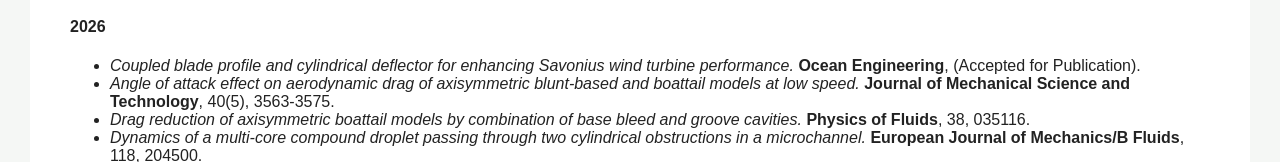
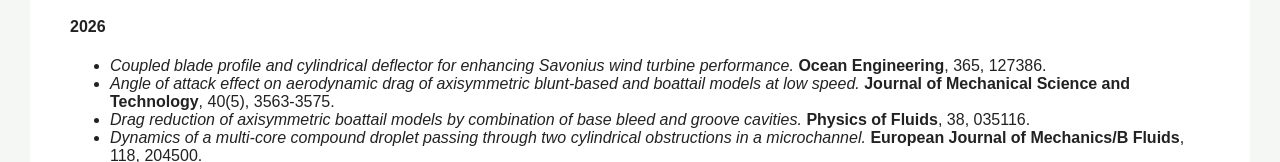
Before and after one commit to AFM-G/AFM-G.github.io, a plain HTML site: page publications.html in a window 1280 px wide. Shown: the part 236-398 px from the top of the page. Drawn offline with Linux system fonts and the light colour scheme.

Commit message:
Update publications.html

```diff
--- a/publications.html
+++ b/publications.html
@@ -28,7 +28,7 @@
 <h4>2026</h4>
 <ul class="pub-list">
   <li><i>Coupled blade profile and cylindrical deflector for enhancing Savonius wind turbine performance.</i>
-      <b>Ocean Engineering</b>, (Accepted for Publication).</li>
+      <b>Ocean Engineering</b>, 365, 127386.</li>
   <li><i>Angle of attack effect on aerodynamic drag of axisymmetric blunt-based and boattail models at low speed.</i>
       <b>Journal of Mechanical Science and Technology</b>, 40(5), 3563-3575.</li>
   <li><i>Drag reduction of axisymmetric boattail models by combination of base bleed and groove cavities.</i>
```
